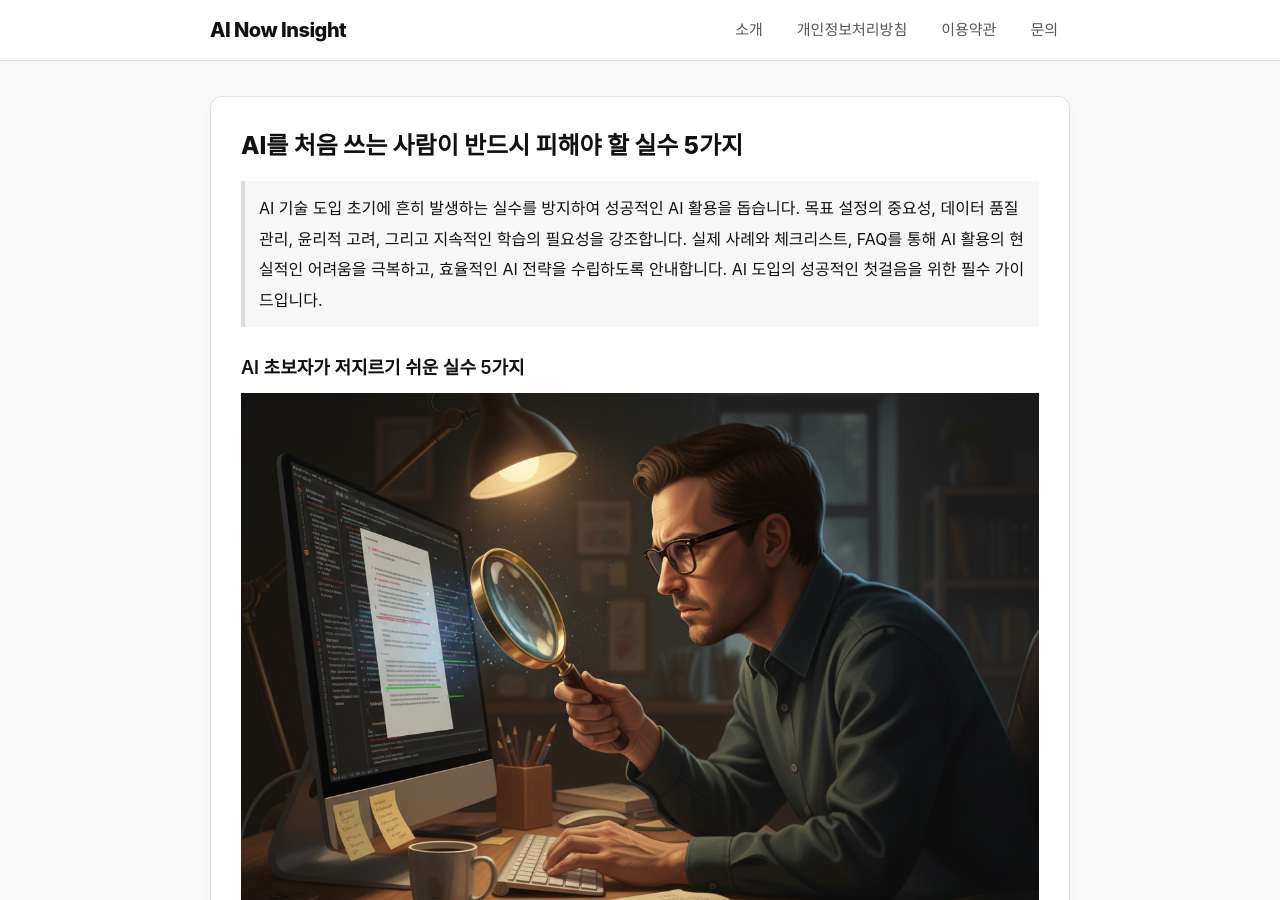
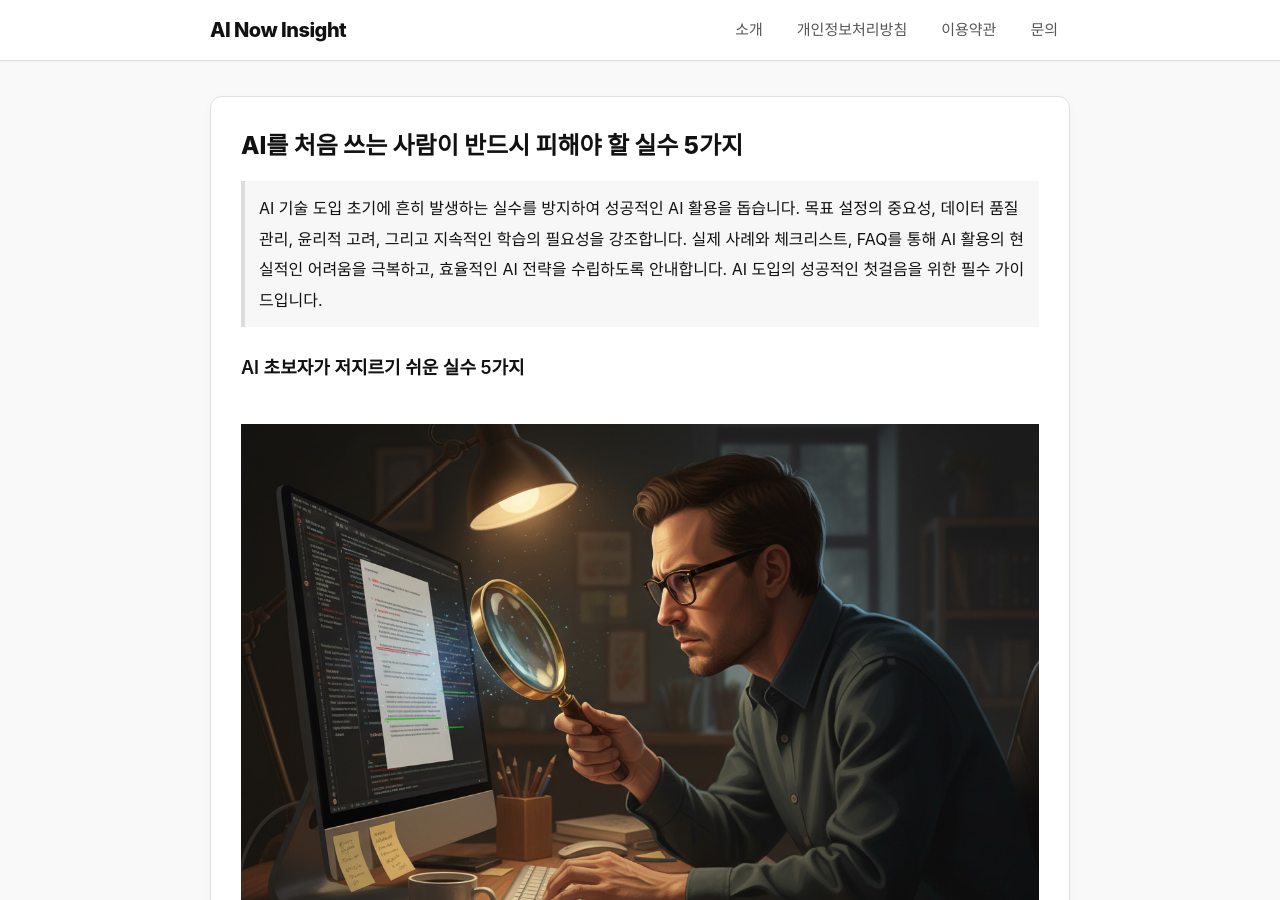
Before and after one commit to ilovegkd/ilovegkd.github.io, a Jekyll site: the page built from _posts/2026-02-09-post-3431.md, in a window 1280 px wide and 900 px high. Built offline with Jekyll 4.4.1, drawn with Linux system fonts in a browser that asks for light colours.

Commit message:
Update 2026-02-09-post-3431.md

```diff
--- a/_posts/2026-02-09-post-3431.md
+++ b/_posts/2026-02-09-post-3431.md
@@ -28,22 +28,22 @@ permalink: "/2026/02/09/post-3431.html"
 AI 기술 도입 초기에 흔히 발생하는 실수를 방지하여 성공적인 AI 활용을 돕습니다. 목표 설정의 중요성, 데이터 품질 관리, 윤리적 고려, 그리고 지속적인 학습의 필요성을 강조합니다. 실제 사례와 체크리스트, FAQ를 통해 AI 활용의 현실적인 어려움을 극복하고, 효율적인 AI 전략을 수립하도록 안내합니다. AI 도입의 성공적인 첫걸음을 위한 필수 가이드입니다.
 </blockquote>
 
-<h2>AI 초보자가 저지르기 쉬운 실수 5가지</h2>
-<img src="/assets/images/260209_01.jpg" alt="AI활용">
+<h2>AI 초보자가 저지르기 쉬운 실수 5가지</h2><br/>
+<img src="/assets/images/260209_01.jpg" alt="AI활용"><br/>
 <p>인공지능(AI) 기술은 혁신적인 가능성을 제시하지만, 처음 접하는 사용자는 예상치 못한 어려움에 직면할 수 있습니다. 초기 단계를 성공적으로 넘기려면 흔히 발생하는 실수를 미리 파악하고 예방하는 것이 중요합니다. 이 글에서는 AI 초보자가 반드시 피해야 할 5가지 실수를 구체적인 사례와 함께 제시하여 AI 도입의 성공률을 높이는 데 도움을 주고자 합니다.</p>
 <h2>1. 목표 없는 AI 도입 시도</h2>
 
 <p>AI 도입 전에 명확한 목표를 설정하지 않으면 방향성을 잃고 자원만 낭비할 수 있습니다. 어떤 문제를 해결하고 어떤 성과를 기대하는지 구체적으로 정의해야 합니다. 목표가 불분명하면 AI 기술이 제공하는 다양한 기능에 현혹되어 실제 비즈니스에 필요한 부분을 놓칠 수 있습니다.</p>
 <p><b>사례 1:</b> 한 중소 제조 기업은 생산성 향상을 목표로 AI 기반 품질 검사 시스템을 도입했지만, 구체적인 목표 설정 없이 단순히 '최첨단 기술 도입'에만 집중했습니다. 결과적으로 시스템은 다양한 불량 유형을 감지했지만, 실제 생산 라인에 적용하기에는 너무 많은 오탐지 오류를 발생시켜 오히려 작업 속도를 늦추고 비용만 증가시키는 결과를 초래했습니다.</p>
-<h2>2. 데이터 품질 간과</h2>
-<img src="/assets/images/260209_02.jpg" alt="AI인포그라픽">
+<h2>2. 데이터 품질 간과</h2><br/>
+<img src="/assets/images/260209_02.jpg" alt="AI인포그라픽"><br/>
 <p>AI 모델의 성능은 데이터 품질에 절대적으로 좌우됩니다. 부정확하거나 불완전한 데이터는 AI 모델의 예측 정확도를 떨어뜨리고, 잘못된 의사 결정을 초래할 수 있습니다. 데이터 정제 및 관리는 AI 프로젝트 성공의 핵심 요소입니다.</p>
 <p><b>사례 2:</b> 한 의료 기관은 환자 진료 기록을 바탕으로 AI 기반 질병 예측 모델을 개발하려 했습니다. 그러나 데이터의 상당 부분이 누락되거나 부정확하게 입력되어 있어 모델의 예측 정확도가 현저히 낮았습니다. 결국 프로젝트는 데이터 품질 문제로 인해 중단되었고, 귀중한 시간과 자원을 낭비하게 되었습니다.</p>
-<h2>3. 윤리적 고려 부족</h2>
-<img src="/assets/images/260209_03.jpg" alt="AI인포그라픽">
+<h2>3. 윤리적 고려 부족</h2><br/>
+<img src="/assets/images/260209_03.jpg" alt="AI인포그라픽"><br/>
 <p>AI 기술은 개인 정보 침해, 차별 등 다양한 윤리적 문제를 야기할 수 있습니다. AI 시스템 개발 및 운영 과정에서 윤리적 측면을 충분히 고려하지 않으면 사회적 비난을 받고 법적 문제에 휘말릴 수 있습니다. AI 윤리 가이드라인을 준수하고 투명성을 확보하는 것이 중요합니다.</p>
-<h2>4. 과도한 기대와 성급한 판단</h2>
-<img src="/assets/images/260209_06.jpg" alt="AI인포그라픽">
+<h2>4. 과도한 기대와 성급한 판단</h2><br/>
+<img src="/assets/images/260209_06.jpg" alt="AI인포그라픽"><br/>
 <p>AI 기술은 만능이 아닙니다. 특정 문제를 해결하는 데 효과적일 수 있지만, 모든 문제에 대한 해결책을 제공하지는 않습니다. AI 도입 초기에는 현실적인 기대를 가지고 점진적으로 접근해야 합니다. 성급하게 결과를 판단하고 프로젝트를 포기하는 것은 오히려 손해를 초래할 수 있습니다.</p>
 <p><b>사례 3:</b> 한 온라인 쇼핑몰은 고객 맞춤형 추천 시스템을 구축하기 위해 AI 기술을 도입했습니다. 초기 모델은 기대만큼 높은 추천 정확도를 보이지 못했고, 즉각적인 매출 증대로 이어지지 않았습니다. 이에 실망한 경영진은 프로젝트를 조기에 중단했고, 장기적인 성장 기회를 놓치게 되었습니다. 만약 지속적인 데이터 학습과 모델 개선을 통해 정확도를 높였다면 긍정적인 결과를 얻을 수 있었을 것입니다.</p>
 <h2>5. 지속적인 학습과 개선 노력 부족</h2>
```
